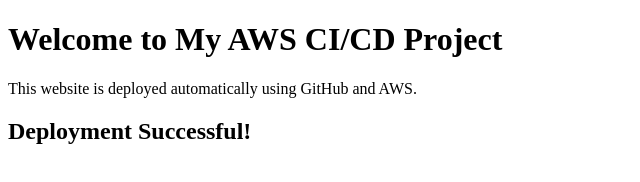
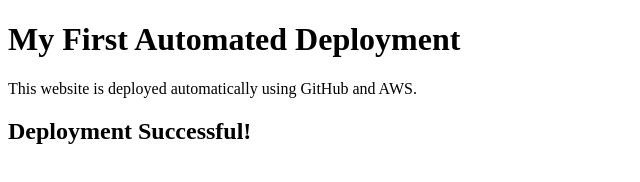
Before and after one commit to Santhanamari-GM/aws-cicd-project, a plain HTML site: page index.html in a window 1280 px wide. Shown: the whole page, without its empty margins (0-640 px from the left). Drawn offline with Linux system fonts and the light colour scheme.

Commit message:
update header text

```diff
--- a/index.html
+++ b/index.html
@@ -4,7 +4,7 @@
     <title>AWS CI/CD Project</title>
 </head>
 <body>
-    <h1>Welcome to My AWS CI/CD Project</h1>
+    <h1>My First Automated Deployment</h1>
     <p>This website is deployed automatically using GitHub and AWS.</p>
     <h2>Deployment Successful!</h2>
 </body>
```
